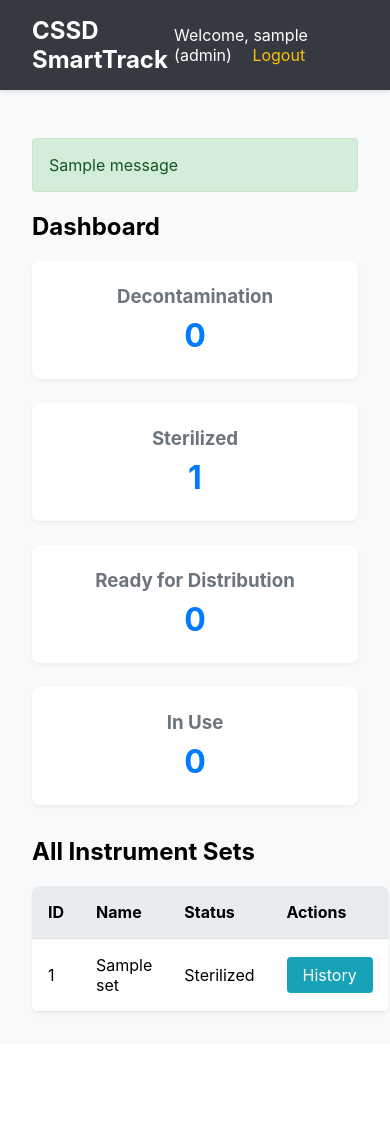
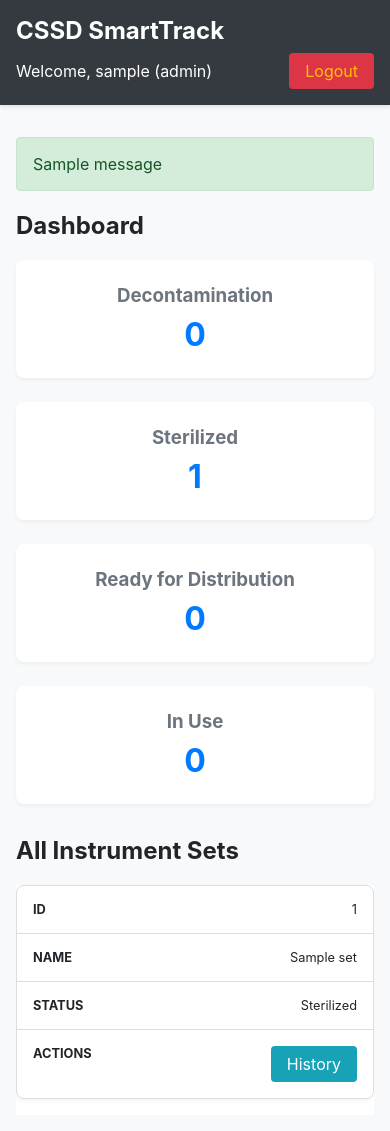
Before and after one commit to maspalugada/slider, a Flask app: page / in a window 390 px wide. Before the commit the page ends 1014 px from the top, so only its background shows below. Run offline with Flask 3, Linux system fonts and the light colour scheme; a user stored in the database is signed in; tables that the repository leaves empty hold one stand-in row (values such as "Sample post"); one stand-in notice (Sample message) is shown.

Commit message:
feat: Make application fully responsive
This commit refactors the application's styling and implements a responsive design to ensure a great user experience on all devices, from mobile phones to desktops.

- **CSS Refactoring:**
  - All inline and internal CSS has been consolidated into a single external stylesheet at `static/css/style.css`.
  - All HTML templates have been updated to link to this central stylesheet, making the code cleaner and easier to maintain.

- **Responsive Implementation:**
  - Added the viewport meta tag to all pages to ensure proper scaling on mobile devices.
  - Implemented CSS Media Queries to adapt the layout for screens smaller than 768px.
  - On mobile devices, the main data tables now transform into a 'card' format, stacking rows vertically for improved readability without horizontal scrolling.
  - The header, dashboard summary cards, and forms also adjust to a single-column layout on smaller screens.

```diff
--- /dev/null
+++ b/static/css/style.css
@@ -0,0 +1,316 @@
+/* General Body and Layout */
+body {
+    font-family: -apple-system, BlinkMacSystemFont, "Segoe UI", Roboto, "Helvetica Neue", Arial, sans-serif;
+    margin: 0;
+    background-color: #f8f9fa;
+    color: #212529;
+}
+
+.container {
+    padding: 2rem;
+    max-width: 1200px;
+    margin: auto;
+}
+
+/* Header */
+.header {
+    background-color: #343a40;
+    color: white;
+    padding: 1rem 2rem;
+    display: flex;
+    justify-content: space-between;
+    align-items: center;
+    box-shadow: 0 2px 4px rgba(0,0,0,0.1);
+}
+
+.header h1 {
+    margin: 0;
+    font-size: 1.5rem;
+}
+
+.header .user-info {
+    display: flex;
+    align-items: center;
+}
+
+.header .user-info a {
+    color: #ffc107;
+    text-decoration: none;
+    margin-left: 1rem;
+    background-color: #dc3545;
+    padding: 0.5rem 1rem;
+    border-radius: 4px;
+}
+
+/* Dashboard Summary */
+.dashboard-summary {
+    display: grid;
+    grid-template-columns: repeat(auto-fit, minmax(200px, 1fr));
+    gap: 1.5rem;
+    margin-bottom: 2rem;
+}
+
+.summary-card {
+    background-color: #fff;
+    padding: 1.5rem;
+    border-radius: 8px;
+    box-shadow: 0 2px 4px rgba(0,0,0,0.05);
+    text-align: center;
+}
+
+.summary-card h3 {
+    margin: 0 0 0.5rem 0;
+    color: #6c757d;
+}
+
+.summary-card p {
+    font-size: 2rem;
+    font-weight: bold;
+    margin: 0;
+    color: #007bff;
+}
+
+/* Tables */
+table {
+    width: 100%;
+    border-collapse: collapse;
+    background-color: #fff;
+    box-shadow: 0 2px 4px rgba(0,0,0,0.05);
+    border-radius: 8px;
+    overflow: hidden;
+}
+
+th, td {
+    padding: 1rem;
+    text-align: left;
+    border-bottom: 1px solid #dee2e6;
+}
+
+th {
+    background-color: #e9ecef;
+}
+
+/* Flash Messages */
+.flash-messages {
+    list-style: none;
+    padding: 0;
+    margin-bottom: 1rem;
+}
+
+.flash-messages li {
+    padding: 1rem;
+    border: 1px solid;
+    border-radius: 4px;
+    margin-bottom: 1rem;
+}
+
+.flash-messages .success {
+    background-color: #d4edda;
+    color: #155724;
+    border-color: #c3e6cb;
+}
+
+.flash-messages .error {
+    background-color: #f8d7da;
+    color: #721c24;
+    border-color: #f5c6cb;
+}
+
+.flash-messages .info {
+    background-color: #d1ecf1;
+    color: #0c5460;
+    border-color: #bee5eb;
+}
+
+/* Forms and Buttons */
+.action-form-container {
+    margin-top: 2rem;
+    padding: 2rem;
+    background-color: #fff;
+    box-shadow: 0 2px 4px rgba(0,0,0,0.05);
+    border-radius: 8px;
+}
+
+.action-form-container h2 {
+    margin-top: 0;
+}
+
+.action-button {
+    background-color: #28a745;
+    color: white;
+    border: none;
+    padding: 0.5rem 1rem;
+    border-radius: 4px;
+    cursor: pointer;
+    text-decoration: none;
+    display: inline-block;
+    font-size: 1rem;
+    text-align: center;
+}
+
+.action-button:hover {
+    opacity: 0.9;
+}
+
+.action-button.view {
+    background-color: #17a2b8;
+}
+
+.action-button.export {
+    background-color: #ffc107;
+    color: #212529;
+}
+
+.status-update-form button {
+    margin-bottom: 5px;
+}
+
+/* Login and Register Pages */
+.auth-container {
+    background: #fff;
+    padding: 40px;
+    border-radius: 8px;
+    box-shadow: 0 4px 8px rgba(0,0,0,0.1);
+    width: 100%;
+    max-width: 400px;
+    margin: 2rem auto;
+}
+
+.auth-container h1 {
+    text-align: center;
+    color: #333;
+}
+
+.form-group {
+    margin-bottom: 1.5rem;
+}
+
+label {
+    display: block;
+    margin-bottom: 0.5rem;
+    font-weight: bold;
+    color: #495057;
+}
+
+input[type="text"],
+input[type="password"],
+select {
+    width: 100%;
+    padding: 0.75rem;
+    border: 1px solid #ced4da;
+    border-radius: 4px;
+    box-sizing: border-box;
+}
+
+.auth-container button {
+    width: 100%;
+}
+
+.auth-link {
+    text-align: center;
+    margin-top: 15px;
+}
+
+.auth-link a {
+    color: #007bff;
+    text-decoration: none;
+}
+
+/* History Page */
+.back-link {
+    display: inline-block;
+    margin-bottom: 20px;
+    text-decoration: none;
+    background-color: #6c757d;
+    color: white;
+    padding: 8px 12px;
+    border-radius: 4px;
+}
+
+/* Responsive Design */
+@media screen and (max-width: 768px) {
+    .header {
+        flex-direction: column;
+        align-items: flex-start;
+        padding: 1rem;
+    }
+
+    .header .user-info {
+        margin-top: 0.5rem;
+        width: 100%;
+        display: flex;
+        justify-content: space-between;
+    }
+
+    .container {
+        padding: 1rem;
+    }
+
+    /* Responsive Tables */
+    table {
+        border: 0;
+        border-radius: 0;
+        box-shadow: none;
+    }
+
+    table thead {
+        border: none;
+        clip: rect(0 0 0 0);
+        height: 1px;
+        margin: -1px;
+        overflow: hidden;
+        padding: 0;
+        position: absolute;
+        width: 1px;
+    }
+
+    table tr {
+        border: 1px solid #ddd;
+        border-radius: 8px;
+        display: block;
+        margin-bottom: 1rem;
+        box-shadow: 0 2px 4px rgba(0,0,0,0.05);
+    }
+
+    table td {
+        border-bottom: 1px solid #ddd;
+        display: block;
+        font-size: .8em;
+        text-align: right;
+    }
+
+    table td::before {
+        content: attr(data-label);
+        float: left;
+        font-weight: bold;
+        text-transform: uppercase;
+    }
+
+    table td:last-child {
+        border-bottom: 0;
+    }
+
+    .action-form-container div {
+        flex-direction: column;
+        align-items: stretch;
+    }
+
+    .action-form-container form, .action-form-container a {
+        width: 100%;
+        margin-top: 0.5rem;
+    }
+
+    .action-form-container span {
+        display: none;
+    }
+
+    .status-update-form {
+        display: flex;
+        flex-direction: column;
+    }
+
+    .status-update-form button {
+        width: 100%;
+        margin-bottom: 5px;
+    }
+}
--- a/templates/index.html
+++ b/templates/index.html
@@ -2,34 +2,9 @@
 <html lang="en">
 <head>
     <meta charset="UTF-8">
+    <meta name="viewport" content="width=device-width, initial-scale=1.0">
     <title>Dashboard - CSSD SmartTrack</title>
-    <style>
-        body { font-family: -apple-system, BlinkMacSystemFont, "Segoe UI", Roboto, "Helvetica Neue", Arial, sans-serif; margin: 0; background-color: #f8f9fa; }
-        .header { background-color: #343a40; color: white; padding: 1rem 2rem; display: flex; justify-content: space-between; align-items: center; box-shadow: 0 2px 4px rgba(0,0,0,0.1); }
-        .header h1 { margin: 0; font-size: 1.5rem; }
-        .header .user-info a { color: #ffc107; text-decoration: none; margin-left: 1rem; }
-        .container { padding: 2rem; }
-        .dashboard-summary { display: grid; grid-template-columns: repeat(auto-fit, minmax(200px, 1fr)); gap: 1.5rem; margin-bottom: 2rem; }
-        .summary-card { background-color: #fff; padding: 1.5rem; border-radius: 8px; box-shadow: 0 2px 4px rgba(0,0,0,0.05); text-align: center; }
-        .summary-card h3 { margin: 0 0 0.5rem 0; color: #6c757d; }
-        .summary-card p { font-size: 2rem; font-weight: bold; margin: 0; color: #007bff; }
-        table { width: 100%; border-collapse: collapse; background-color: #fff; box-shadow: 0 2px 4px rgba(0,0,0,0.05); border-radius: 8px; overflow: hidden; }
-        th, td { padding: 1rem; text-align: left; border-bottom: 1px solid #dee2e6; }
-        th { background-color: #e9ecef; }
-        .flash-messages { list-style: none; padding: 0; margin-bottom: 1rem; }
-        .flash-messages li { padding: 1rem; border: 1px solid; border-radius: 4px; }
-        .flash-messages .success { background-color: #d4edda; color: #155724; border-color: #c3e6cb; }
-        .flash-messages .error { background-color: #f8d7da; color: #721c24; border-color: #f5c6cb; }
-        .flash-messages .info { background-color: #d1ecf1; color: #0c5460; border-color: #bee5eb; }
-        .action-form-container { margin-top: 2rem; padding: 1.5rem; background-color: #fff; box-shadow: 0 2px 4px rgba(0,0,0,0.05); border-radius: 8px; }
-        .action-button { background-color: #28a745; color: white; border: none; padding: 0.5rem 1rem; border-radius: 4px; cursor: pointer; text-decoration: none; display: inline-block; }
-        .action-button:hover { background-color: #218838; }
-        .action-button.view { background-color: #17a2b8; }
-        .action-button.view:hover { background-color: #138496; }
-        .action-button.export { background-color: #ffc107; color: #212529; }
-        .action-button.export:hover { background-color: #e0a800; }
-        .status-update-form button { margin-right: 5px; }
-    </style>
+    <link rel="stylesheet" href="{{ url_for('static', filename='css/style.css') }}">
 </head>
 <body>
     <div class="header">
@@ -84,10 +59,10 @@
             <tbody>
                 {% for s in sets %}
                 <tr>
-                    <td>{{ s.id }}</td>
-                    <td>{{ s.name }}</td>
-                    <td>{{ s.status }}</td>
-                    <td>
+                    <td data-label="ID">{{ s.id }}</td>
+                    <td data-label="Name">{{ s.name }}</td>
+                    <td data-label="Status">{{ s.status }}</td>
+                    <td data-label="Actions">
                         {% if current_user.role == 'CSSD' %}
                             <form action="{{ url_for('update_status', set_id=s.id) }}" method="post" class="status-update-form">
                                 {% if s.status == 'Decontamination' %}
```
Also changed, not shown: templates/import.html (+6 -18 lines), templates/login.html (+8 -20 lines), templates/register.html (+8 -20 lines), templates/set_history.html (+6 -15 lines).
